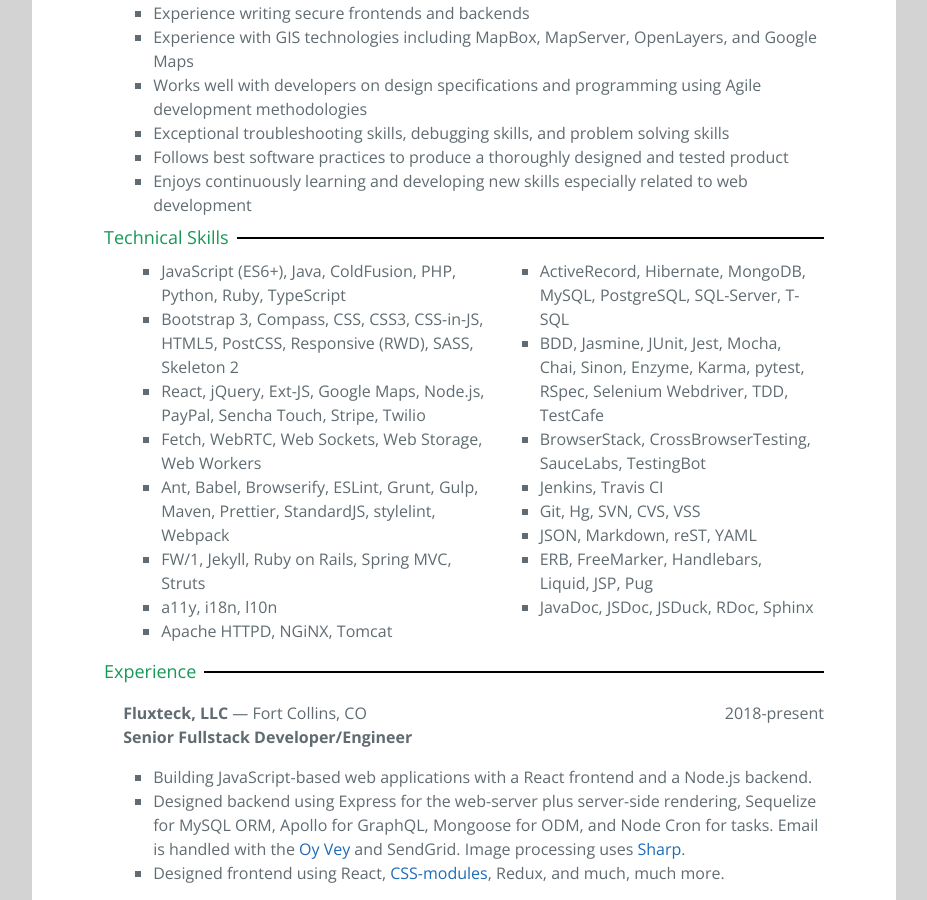
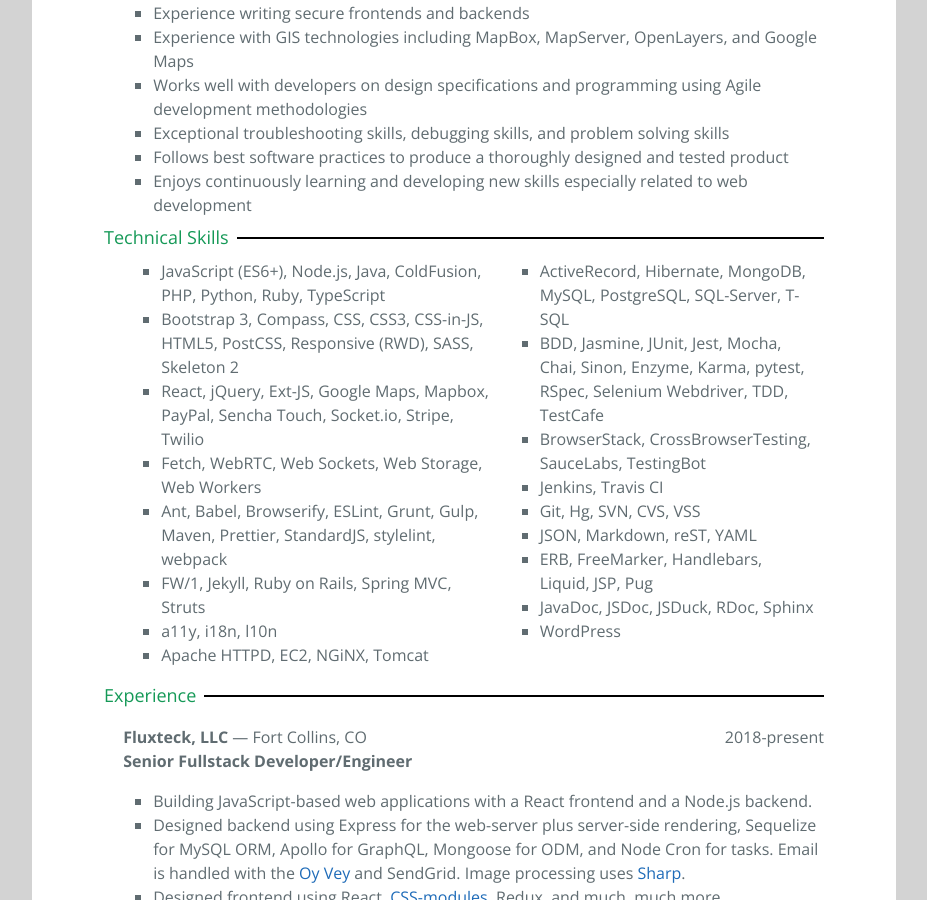
Before and after one commit to dhurlburtusa/dhurlburtusa.github.io, a Jekyll site: the page built from resume/index.html, in a window 1280 px wide and 900 px high, scrolled down 841 px. Shown: the whole window, without its empty margins (176-1103 px from the left). Built offline with Jekyll 4.4.1, drawn with Linux system fonts in a browser that asks for light colours.

Commit message:
Update Skills

```diff
--- a/resume/index.html
+++ b/resume/index.html
@@ -150,14 +150,14 @@
           <tr>
             <td>
               <ul>
-                <li>JavaScript (ES6+), Java, ColdFusion, PHP, Python, Ruby, TypeScript</li>
+                <li>JavaScript (ES6+), Node.js, Java, ColdFusion, PHP, Python, Ruby, TypeScript</li>
                 <li>Bootstrap 3, Compass, CSS, CSS3, CSS-in-JS, HTML5, PostCSS, Responsive (RWD), SASS, Skeleton 2</li>
-                <li>React, jQuery, Ext-JS, Google Maps, Node.js, PayPal, Sencha Touch, Stripe, Twilio</li>
+                <li>React, jQuery, Ext-JS, Google Maps, Mapbox, PayPal, Sencha Touch, Socket.io, Stripe, Twilio</li>
                 <li>Fetch, WebRTC, Web Sockets, Web Storage, Web Workers</li>
-                <li>Ant, Babel, Browserify, ESLint, Grunt, Gulp, Maven, Prettier, StandardJS, stylelint, Webpack</li>
+                <li>Ant, Babel, Browserify, ESLint, Grunt, Gulp, Maven, Prettier, StandardJS, stylelint, webpack</li>
                 <li>FW/1, Jekyll, Ruby on Rails, Spring MVC, Struts</li>
                 <li>a11y, i18n, l10n</li>
-                <li>Apache HTTPD, NGiNX, Tomcat</li>
+                <li>Apache HTTPD, EC2, NGiNX, Tomcat</li>
               </ul>
             </td>
             <td>
@@ -170,6 +170,7 @@
                 <li>JSON, Markdown, reST, YAML</li>
                 <li>ERB, FreeMarker, Handlebars, Liquid, JSP, Pug</li>
                 <li>JavaDoc, JSDoc, JSDuck, RDoc, Sphinx</li>
+                <li>WordPress</li>
               </ul>
             </td>
           </tr>
```
